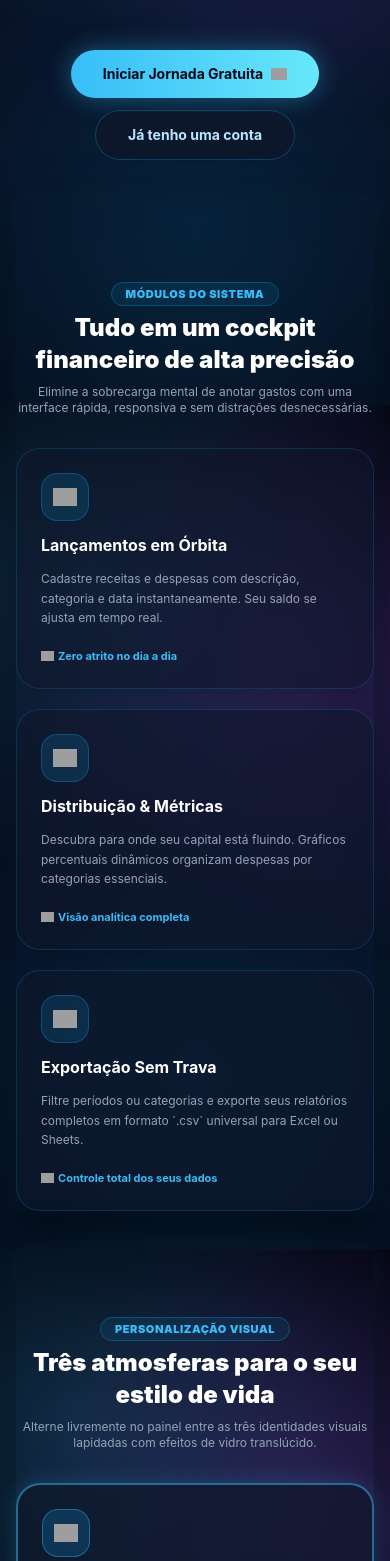
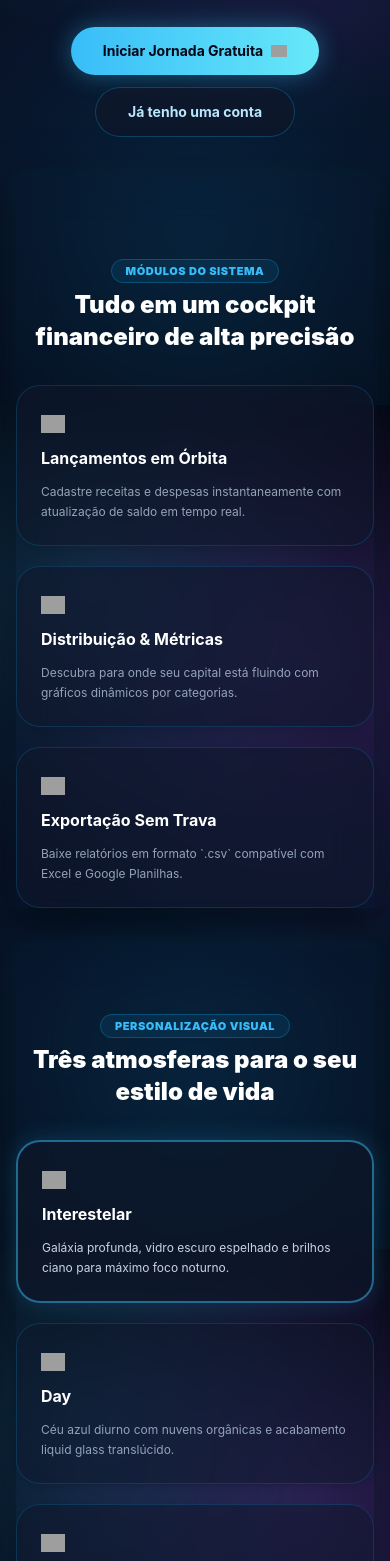
Before and after one commit to El-Olinto/horizon-finances, a Next.js app: page / in a window 390 px wide. Shown: the part 439-2000 px from the top of the page. Built offline with nearby package versions, Linux system fonts and the light colour scheme; grey boxes are pictures that could not be loaded.

Commit message:
Temos um dashboard completo e funcionando com landing page inicial!

```diff
--- a/app/components/Auth.tsx
+++ b/app/components/Auth.tsx
@@ -13,16 +13,21 @@ interface AuthProps {
 export default function Auth({ onSuccess, initialMode = 'signin' }: AuthProps) {
   const [isModalOpen, setIsModalOpen] = useState(false);
   const [mode, setMode] = useState<'signin' | 'signup'>(initialMode);
+
+  // Campo unificado: pode ser o e-mail ou o @username
+  const [loginIdentifier, setLoginIdentifier] = useState('');
+  const [password, setPassword] = useState('');
+
+  // Campos de cadastro
   const [email, setEmail] = useState('');
-  const [password, setPassword] = useState('');
   const [username, setUsername] = useState('');
   const [fullName, setFullName] = useState('');
+
   const [loading, setLoading] = useState(false);
   const [googleLoading, setGoogleLoading] = useState(false);
   const [errorMessage, setErrorMessage] = useState('');
   const [successMessage, setSuccessMessage] = useState('');
 
-  // Garante a classe theme-interestelar ativa no documento da Landing Page
   useEffect(() => {
     if (typeof document !== 'undefined') {
       document.body.classList.remove('theme-day', 'theme-vintage_cute');
@@ -62,7 +67,7 @@ export default function Auth({ onSuccess, initialMode = 'signin' }: AuthProps) {
 
     try {
       if (mode === 'signup') {
-        const cleanUsername = username.trim().toLowerCase();
+        const cleanUsername = username.trim().toLowerCase().replace(/^@/, '');
         if (cleanUsername.length < 3) {
           throw new Error('O nome de usuário deve ter no mínimo 3 caracteres.');
         }
@@ -97,7 +102,7 @@ export default function Auth({ onSuccess, initialMode = 'signin' }: AuthProps) {
               username: cleanUsername,
               full_name: fullName.trim() || cleanUsername,
               email: email.trim().toLowerCase(),
-              theme_preference: 'day', // O usuário pode iniciar em qualquer tema após logar
+              theme_preference: 'day',
             },
           ]);
         }
@@ -105,12 +110,37 @@ export default function Auth({ onSuccess, initialMode = 'signin' }: AuthProps) {
         setSuccessMessage('Conta criada com sucesso! Conectando...');
         setTimeout(() => onSuccess(), 900);
       } else {
+        // Fluxo de Login: E-mail ou Nome de Usuário
+        const cleanIdentifier = loginIdentifier.trim().toLowerCase().replace(/^@/, '');
+        let targetEmail = cleanIdentifier;
+
+        // Se o usuário digitou username (sem arroba de email), busca o email dele na tabela profiles
+        if (!cleanIdentifier.includes('@') || !cleanIdentifier.includes('.')) {
+          const { data: userProfile, error: profileErr } = await supabase
+            .from('profiles')
+            .select('email')
+            .eq('username', cleanIdentifier)
+            .maybeSingle();
+
+          if (profileErr || !userProfile || !userProfile.email) {
+            throw new Error('Nome de usuário não encontrado.');
+          }
+
+          targetEmail = userProfile.email;
+        }
+
         const { error } = await supabase.auth.signInWithPassword({
-          email: email.trim().toLowerCase(),
+          email: targetEmail,
           password,
         });
 
-        if (error) throw error;
+        if (error) {
+          if (error.message.includes('Invalid login credentials')) {
+            throw new Error('Identificador ou senha incorretos.');
+          }
+          throw error;
+        }
+
         onSuccess();
       }
     } catch (err: any) {
@@ -122,40 +152,27 @@ export default function Auth({ onSuccess, initialMode = 'signin' }: AuthProps) {
 
   return (
     <div className="min-h-screen w-full flex flex-col relative overflow-x-hidden text-slate-100">
-      {/* ========================================================
-          CABEÇALHO FLUTUANTE INTERESTELAR (DARK GLASS)
-      ======================================================== */}
+      {/* Topbar */}
       <header className="sticky top-0 z-40 w-full px-4 sm:px-8 py-3.5 bg-[#080f24]/80 backdrop-blur-2xl border-b border-sky-500/20 shadow-[0_4px_30px_rgba(0,0,0,0.5)] flex items-center justify-between gap-4 select-none">
         <div className="flex items-center gap-3">
           <Logo size={36} />
         </div>
 
-        {/* Pílula de navegação central galáctica */}
         <nav
           translate="no"
           className="notranslate hidden md:flex items-center p-1 rounded-full bg-slate-900/60 border border-sky-500/20 shadow-inner text-xs font-bold text-sky-200/70"
         >
-          <a
-            href="#recursos"
-            className="px-4 py-1.5 rounded-full hover:text-white hover:bg-sky-500/20 transition-all"
-          >
+          <a href="#recursos" className="px-4 py-1.5 rounded-full hover:text-white hover:bg-sky-500/20 transition-all">
             Recursos
           </a>
-          <a
-            href="#temas"
-            className="px-4 py-1.5 rounded-full hover:text-white hover:bg-sky-500/20 transition-all"
-          >
+          <a href="#temas" className="px-4 py-1.5 rounded-full hover:text-white hover:bg-sky-500/20 transition-all">
             Temas
           </a>
-          <a
-            href="#caixinhas"
-            className="px-4 py-1.5 rounded-full hover:text-white hover:bg-sky-500/20 transition-all"
-          >
+          <a href="#caixinhas" className="px-4 py-1.5 rounded-full hover:text-white hover:bg-sky-500/20 transition-all">
             Caixinhas
           </a>
         </nav>
 
-        {/* Ações de Entrada */}
         <div className="flex items-center gap-2 sm:gap-3">
           <button
             onClick={() => openAuth('signin')}
@@ -172,9 +189,7 @@ export default function Auth({ onSuccess, initialMode = 'signin' }: AuthProps) {
         </div>
       </header>
 
-      {/* ========================================================
-          HERO SECTION (BANNER CÓSMICO PRINCIPAL)
-      ======================================================== */}
+      {/* Hero Section */}
       <main className="flex-1 flex flex-col items-center justify-center text-center px-4 sm:px-6 pt-16 pb-20 max-w-5xl mx-auto space-y-10">
         <div className="inline-flex items-center gap-2 px-4 py-1.5 rounded-full bg-slate-900/80 border border-sky-500/30 shadow-[0_0_20px_rgba(56,189,248,0.15)] animate-fade-in">
           <AppleEmoji emoji="🚀" size={16} />
@@ -192,7 +207,7 @@ export default function Auth({ onSuccess, initialMode = 'signin' }: AuthProps) {
             .
           </h1>
           <p className="text-sm sm:text-base text-slate-300/85 font-medium max-w-2xl mx-auto leading-relaxed">
-            Esqueça planilhas confusas. O horizon traz clareza imediata sobre sua órbita financeira: caixinhas inteligentes com saldo real protegido, extrato dinâmico e o requinte visual do liquid glass galáctico.
+            Esqueça planilhas confusas. O horizon traz clareza imediata sobre sua órbita financeira com caixinhas inteligentes, saldo real e visual galáctico.
           </p>
         </div>
 
@@ -212,9 +227,7 @@ export default function Auth({ onSuccess, initialMode = 'signin' }: AuthProps) {
           </button>
         </div>
 
-        {/* ========================================================
-            SEÇÃO 1: RECURSOS
-        ======================================================== */}
+        {/* Recursos */}
         <section id="recursos" className="w-full pt-20 text-left space-y-6">
           <div className="space-y-2 text-center sm:text-left">
             <span className="px-3.5 py-1 rounded-full text-[11px] font-black uppercase tracking-wider bg-sky-500/10 text-sky-400 border border-sky-500/30">
@@ -223,59 +236,34 @@ export default function Auth({ onSuccess, initialMode = 'signin' }: AuthProps) {
             <h2 className="text-2xl sm:text-3xl font-black text-white">
               Tudo em um cockpit financeiro de alta precisão
             </h2>
-            <p className="text-xs sm:text-sm text-slate-400 max-w-2xl">
-              Elimine a sobrecarga mental de anotar gastos com uma interface rápida, responsiva e sem distrações desnecessárias.
-            </p>
           </div>
 
           <div className="grid grid-cols-1 md:grid-cols-3 gap-5 pt-2">
-            <div className="p-6 rounded-3xl bg-slate-900/60 border border-sky-500/20 shadow-xl space-y-3 backdrop-blur-xl hover:border-sky-400/50 hover:shadow-[0_0_20px_rgba(56,189,248,0.15)] transition-all">
-              <div className="w-12 h-12 rounded-2xl bg-sky-500/15 border border-sky-500/30 flex items-center justify-center">
+            <div className="p-6 rounded-3xl bg-slate-900/60 border border-sky-500/20 shadow-xl space-y-3 backdrop-blur-xl">
               <AppleEmoji emoji="⚡" size={24} />
-              </div>
               <h3 className="text-base font-bold text-white">Lançamentos em Órbita</h3>
               <p className="text-xs text-slate-400 leading-relaxed">
-                Cadastre receitas e despesas com descrição, categoria e data instantaneamente. Seu saldo se ajusta em tempo real.
+                Cadastre receitas e despesas instantaneamente com atualização de saldo em tempo real.
               </p>
-              <div className="pt-2 text-[11px] font-bold text-sky-400 flex items-center gap-1">
-                <AppleEmoji emoji="✨" size={13} />
-                <span>Zero atrito no dia a dia</span>
             </div>
-            </div>
-
-            <div className="p-6 rounded-3xl bg-slate-900/60 border border-sky-500/20 shadow-xl space-y-3 backdrop-blur-xl hover:border-sky-400/50 hover:shadow-[0_0_20px_rgba(56,189,248,0.15)] transition-all">
-              <div className="w-12 h-12 rounded-2xl bg-sky-500/15 border border-sky-500/30 flex items-center justify-center">
+            <div className="p-6 rounded-3xl bg-slate-900/60 border border-sky-500/20 shadow-xl space-y-3 backdrop-blur-xl">
               <AppleEmoji emoji="📊" size={24} />
-              </div>
               <h3 className="text-base font-bold text-white">Distribuição & Métricas</h3>
               <p className="text-xs text-slate-400 leading-relaxed">
-                Descubra para onde seu capital está fluindo. Gráficos percentuais dinâmicos organizam despesas por categorias essenciais.
+                Descubra para onde seu capital está fluindo com gráficos dinâmicos por categorias.
               </p>
-              <div className="pt-2 text-[11px] font-bold text-sky-400 flex items-center gap-1">
-                <AppleEmoji emoji="🔍" size={13} />
-                <span>Visão analítica completa</span>
             </div>
-            </div>
-
-            <div className="p-6 rounded-3xl bg-slate-900/60 border border-sky-500/20 shadow-xl space-y-3 backdrop-blur-xl hover:border-sky-400/50 hover:shadow-[0_0_20px_rgba(56,189,248,0.15)] transition-all">
-              <div className="w-12 h-12 rounded-2xl bg-sky-500/15 border border-sky-500/30 flex items-center justify-center">
+            <div className="p-6 rounded-3xl bg-slate-900/60 border border-sky-500/20 shadow-xl space-y-3 backdrop-blur-xl">
               <AppleEmoji emoji="📥" size={24} />
-              </div>
               <h3 className="text-base font-bold text-white">Exportação Sem Trava</h3>
               <p className="text-xs text-slate-400 leading-relaxed">
-                Filtre períodos ou categorias e exporte seus relatórios completos em formato `.csv` universal para Excel ou Sheets.
+                Baixe relatórios em formato `.csv` compatível com Excel e Google Planilhas.
               </p>
-              <div className="pt-2 text-[11px] font-bold text-sky-400 flex items-center gap-1">
-                <AppleEmoji emoji="💼" size={13} />
-                <span>Controle total dos seus dados</span>
-              </div>
             </div>
           </div>
         </section>
 
-        {/* ========================================================
-            SEÇÃO 2: TEMAS
-        ======================================================== */}
+        {/* Temas */}
         <section id="temas" className="w-full pt-16 text-left space-y-6">
           <div className="space-y-2 text-center sm:text-left">
             <span className="px-3.5 py-1 rounded-full text-[11px] font-black uppercase tracking-wider bg-sky-500/10 text-sky-400 border border-sky-500/30">
@@ -284,119 +272,59 @@ export default function Auth({ onSuccess, initialMode = 'signin' }: AuthProps) {
             <h2 className="text-2xl sm:text-3xl font-black text-white">
               Três atmosferas para o seu estilo de vida
             </h2>
-            <p className="text-xs sm:text-sm text-slate-400 max-w-2xl">
-              Alterne livremente no painel entre as três identidades visuais lapidadas com efeitos de vidro translúcido.
-            </p>
           </div>
 
           <div className="grid grid-cols-1 md:grid-cols-3 gap-5 pt-2">
-            <div className="p-6 rounded-3xl bg-slate-900/70 border-2 border-sky-400/50 shadow-[0_0_25px_rgba(56,189,248,0.2)] space-y-3 backdrop-blur-xl hover:translate-y-[-2px] transition-transform">
-              <div className="w-12 h-12 rounded-2xl bg-sky-500/20 border border-sky-400/40 flex items-center justify-center">
+            <div className="p-6 rounded-3xl bg-slate-900/70 border-2 border-sky-400/50 shadow-[0_0_25px_rgba(56,189,248,0.2)] space-y-3 backdrop-blur-xl">
               <AppleEmoji emoji="🚀" size={24} />
-              </div>
-              <div className="flex items-center justify-between">
               <h3 className="text-base font-bold text-white">Interestelar</h3>
-                <span className="text-[10px] uppercase font-bold text-sky-300 bg-sky-500/20 px-2.5 py-0.5 rounded-full border border-sky-400/30">
-                  Ativo Agora
-                </span>
-              </div>
               <p className="text-xs text-slate-300 leading-relaxed">
-                Galáxia profunda, vidro escuro espelhado e brilhos ciano. Perfeito para foco imersivo e conforto visual.
+                Galáxia profunda, vidro escuro espelhado e brilhos ciano para máximo foco noturno.
               </p>
             </div>
-
-            <div className="p-6 rounded-3xl bg-slate-900/50 border border-sky-500/20 shadow-md space-y-3 backdrop-blur-xl hover:border-sky-400/40 hover:translate-y-[-2px] transition-all">
-              <div className="w-12 h-12 rounded-2xl bg-sky-500/10 border border-sky-500/20 flex items-center justify-center">
+            <div className="p-6 rounded-3xl bg-slate-900/50 border border-sky-500/20 shadow-md space-y-3 backdrop-blur-xl">
               <AppleEmoji emoji="☀️" size={24} />
-              </div>
               <h3 className="text-base font-bold text-white">Day</h3>
               <p className="text-xs text-slate-400 leading-relaxed">
-                O frescor do céu azul diurno com nuvens orgânicas e liquid glass branco translúcido que reflete a claridade do dia.
+                Céu azul diurno com nuvens orgânicas e acabamento liquid glass translúcido.
               </p>
-              <div className="text-[10px] font-bold tracking-wider uppercase text-sky-400">
-                Clareza & Produtividade
+            </div>
+            <div className="p-6 rounded-3xl bg-slate-900/50 border border-sky-500/20 shadow-md space-y-3 backdrop-blur-xl">
+              <AppleEmoji emoji="🌸" size={24} />
+              <h3 className="text-base font-bold text-white">Vintage Cute</h3>
+              <p className="text-xs text-slate-400 leading-relaxed">
+                Estética doce e acolhedora em tons morango e pontilhado retrô delicado.
+              </p>
             </div>
           </div>
+        </section>
 
-            <div className="p-6 rounded-3xl bg-slate-900/50 border border-sky-500/20 shadow-md space-y-3 backdrop-blur-xl hover:border-pink-400/40 hover:translate-y-[-2px] transition-all">
-              <div className="w-12 h-12 rounded-2xl bg-pink-500/10 border border-pink-500/20 flex items-center justify-center">
-                <AppleEmoji emoji="🌸" size={24} />
+        {/* Caixinhas */}
+        <section id="caixinhas" className="w-full pt-16 text-left space-y-6">
+          <div className="p-8 sm:p-10 rounded-3xl bg-slate-900/70 border border-sky-500/30 shadow-[0_0_35px_rgba(0,0,0,0.6)] space-y-6 backdrop-blur-2xl">
+            <h2 className="text-2xl sm:text-3xl font-black text-white">
+              Caixinhas: Saldo Real Protegido
+            </h2>
+            <div className="grid grid-cols-1 sm:grid-cols-3 gap-4 pt-2">
+              <div className="p-5 rounded-2xl bg-slate-950/60 border border-sky-500/20 space-y-2">
+                <AppleEmoji emoji="🔒" size={22} />
+                <h4 className="text-xs font-bold text-white">1. Proteção Imediata</h4>
+                <p className="text-[11px] text-slate-400">O valor alocado sai da conta corrente visível.</p>
               </div>
-              <h3 className="text-base font-bold text-white">Vintage Cute</h3>
-              <p className="text-xs text-slate-400 leading-relaxed">
-                Estética doce e acolhedora em tons morango e pontilhado retrô, cantos ultrarredondados e carinho em cada detalhe.
-              </p>
-              <div className="text-[10px] font-bold tracking-wider uppercase text-pink-400">
-                Conforto & Delicadeza
+              <div className="p-5 rounded-2xl bg-slate-950/60 border border-sky-500/20 space-y-2">
+                <AppleEmoji emoji="📈" size={22} />
+                <h4 className="text-xs font-bold text-white">2. Meta com Prazo</h4>
+                <p className="text-[11px] text-slate-400">Acompanhe a barra de progresso em tempo real.</p>
+              </div>
+              <div className="p-5 rounded-2xl bg-slate-950/60 border border-sky-500/20 space-y-2">
+                <AppleEmoji emoji="🔓" size={22} />
+                <h4 className="text-xs font-bold text-white">3. Resgate Instantâneo</h4>
+                <p className="text-[11px] text-slate-400">Devolva o dinheiro para o saldo principal a qualquer hora.</p>
               </div>
             </div>
           </div>
         </section>
 
-        {/* ========================================================
-            SEÇÃO 3: CAIXINHAS & METAS
-        ======================================================== */}
-        <section id="caixinhas" className="w-full pt-16 text-left space-y-6">
-          <div className="p-8 sm:p-10 rounded-3xl bg-slate-900/70 border border-sky-500/30 shadow-[0_0_35px_rgba(0,0,0,0.6)] space-y-6 backdrop-blur-2xl">
-            <div className="space-y-2">
-              <span className="px-3.5 py-1 rounded-full text-[11px] font-black uppercase tracking-wider bg-sky-500/15 text-sky-300 border border-sky-500/30">
-                Metodologia Exclusiva
-              </span>
-              <h2 className="text-2xl sm:text-3xl font-black text-white">
-                Caixinhas: O Poder do Saldo Real Protegido
-              </h2>
-              <p className="text-xs sm:text-sm text-slate-400 max-w-3xl leading-relaxed">
-                No horizon, metas não são números fictícios. Ao reservar dinheiro para um objetivo, o saldo disponível é reduzido imediatamente para preservar sua economia real.
-              </p>
-            </div>
-
-            <div className="grid grid-cols-1 sm:grid-cols-3 gap-4 pt-2">
-              <div className="p-5 rounded-2xl bg-slate-950/60 border border-sky-500/20 space-y-2">
-                <AppleEmoji emoji="🔒" size={22} />
-                <h4 className="text-xs font-bold text-white">1. Proteção Imediata</h4>
-                <p className="text-[11px] text-slate-400 leading-relaxed">
-                  O valor alocado sai da conta corrente visível, evitando gastos impulsivos no cotidiano.
-                </p>
-              </div>
-
-              <div className="p-5 rounded-2xl bg-slate-950/60 border border-sky-500/20 space-y-2">
-                <AppleEmoji emoji="📈" size={22} />
-                <h4 className="text-xs font-bold text-white">2. Meta com Prazo</h4>
-                <p className="text-[11px] text-slate-400 leading-relaxed">
-                  Defina o valor alvo e data limite para acompanhar o cálculo de progresso em barra percentual.
-                </p>
-              </div>
-
-              <div className="p-5 rounded-2xl bg-slate-950/60 border border-sky-500/20 space-y-2">
-                <AppleEmoji emoji="🔓" size={22} />
-                <h4 className="text-xs font-bold text-white">3. Resgate Instantâneo</h4>
-                <p className="text-[11px] text-slate-400 leading-relaxed">
-                  Atingiu a meta ou teve uma emergência? Resgate o dinheiro na hora de volta ao saldo.
-                </p>
-              </div>
-            </div>
-
-            <div className="p-5 rounded-2xl bg-sky-950/40 border border-sky-400/30 flex items-center justify-between flex-wrap gap-4">
-              <div className="space-y-1">
-                <p className="text-xs font-bold text-white flex items-center gap-1.5">
-                  <AppleEmoji emoji="👥" size={16} />
-                  <span>Em Breve: Caixinhas Compartilhadas</span>
-                </p>
-                <p className="text-[11px] text-slate-300">
-                  Guarde dinheiro em conjunto com seu parceiro(a) ou equipe para viagens e projetos mútuos.
-                </p>
-              </div>
-              <button
-                onClick={() => openAuth('signup')}
-                className="px-5 py-2 rounded-full text-xs font-bold text-slate-950 bg-gradient-to-r from-sky-400 to-cyan-300 hover:brightness-110 transition-all shadow-md active:scale-95"
-              >
-                Garantir Acesso
-              </button>
-            </div>
-          </div>
-        </section>
-
-        {/* Rodapé Galáctico */}
         <footer className="w-full pt-12 pb-6 border-t border-sky-500/20 flex flex-wrap items-center justify-between gap-4 text-xs text-slate-400">
           <div className="flex items-center gap-2 font-bold text-white">
             <Logo size={24} />
@@ -406,9 +334,7 @@ export default function Auth({ onSuccess, initialMode = 'signin' }: AuthProps) {
         </footer>
       </main>
 
-      {/* ========================================================
-          MODAL DE AUTENTICAÇÃO INTERESTELAR (ENTRAR / CADASTRAR)
-      ======================================================== */}
+      {/* Modal de Login / Cadastro */}
       {isModalOpen && (
         <div
           className="fixed inset-0 z-50 flex items-center justify-center p-4 backdrop-blur-md animate-fade-in transition-colors duration-300"
@@ -435,12 +361,12 @@ export default function Auth({ onSuccess, initialMode = 'signin' }: AuthProps) {
               </h2>
               <p className="text-xs text-slate-400">
                 {mode === 'signin'
-                  ? 'Bem-vindo de volta ao horizon!'
+                  ? 'Use seu e-mail ou seu @username'
                   : 'Comece a organizar suas finanças hoje mesmo.'}
               </p>
             </div>
 
-            {/* Alternador Entrar / Cadastrar Galáctico */}
+            {/* Alternador Entrar / Cadastrar */}
             <div className="flex items-center p-1 rounded-full bg-slate-950 border border-sky-500/20">
               <button
                 type="button"
@@ -503,7 +429,7 @@ export default function Auth({ onSuccess, initialMode = 'signin' }: AuthProps) {
             <div className="flex items-center gap-2">
               <div className="flex-1 h-px bg-sky-500/20" />
               <span className="text-[10px] uppercase font-bold text-slate-500 tracking-wider">
-                ou com e-mail
+                ou com credenciais
               </span>
               <div className="flex-1 h-px bg-sky-500/20" />
             </div>
@@ -520,9 +446,8 @@ export default function Auth({ onSuccess, initialMode = 'signin' }: AuthProps) {
               </p>
             )}
 
-            {/* Formulário Interestelar */}
             <form onSubmit={handleSubmit} className="space-y-3">
-              {mode === 'signup' && (
+              {mode === 'signup' ? (
                 <>
                   <div>
                     <label className="block text-[11px] font-bold text-slate-300 mb-1">
@@ -551,8 +476,6 @@ export default function Auth({ onSuccess, initialMode = 'signin' }: AuthProps) {
                       className="w-full px-4 py-2 rounded-full bg-slate-950 border border-sky-500/30 text-xs text-white focus:outline-none focus:border-sky-400 select-text placeholder-slate-600"
                     />
                   </div>
-                </>
-              )}
 
                   <div>
                     <label className="block text-[11px] font-bold text-slate-300 mb-1">
@@ -567,6 +490,23 @@ export default function Auth({ onSuccess, initialMode = 'signin' }: AuthProps) {
                       className="w-full px-4 py-2 rounded-full bg-slate-950 border border-sky-500/30 text-xs text-white focus:outline-none focus:border-sky-400 select-text placeholder-slate-600"
                     />
                   </div>
+                </>
+              ) : (
+                /* Campo Híbrido: E-mail OU @username */
+                <div>
+                  <label className="block text-[11px] font-bold text-slate-300 mb-1">
+                    E-mail ou @usuário
+                  </label>
+                  <input
+                    type="text"
+                    required
+                    placeholder="seu@email.com ou @usuario"
+                    value={loginIdentifier}
+                    onChange={(e) => setLoginIdentifier(e.target.value)}
+                    className="w-full px-4 py-2 rounded-full bg-slate-950 border border-sky-500/30 text-xs text-white focus:outline-none focus:border-sky-400 select-text placeholder-slate-600"
+                  />
+                </div>
+              )}
 
               <div>
                 <label className="block text-[11px] font-bold text-slate-300 mb-1">
```
Lines whose indentation alone changed are shown as unchanged.
